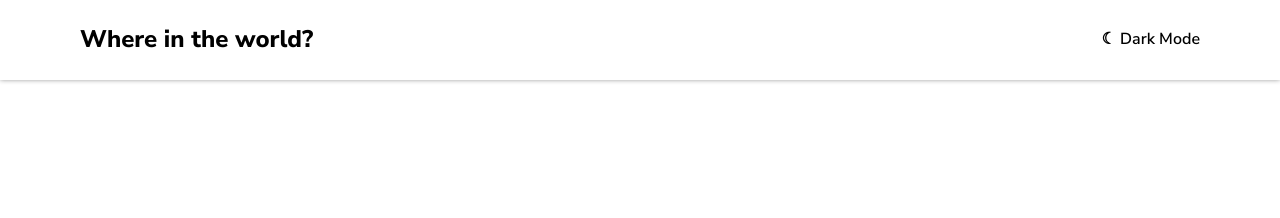
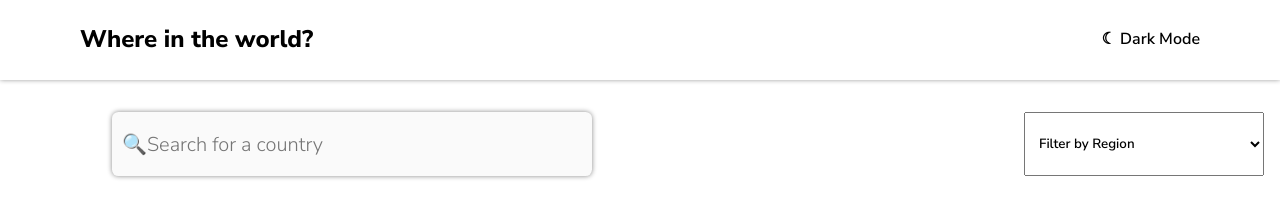
Before and after one commit to Novo1999/REST-countries-API, a website built with Parcel: page index.html in a window 1280 px wide. Built offline with nearby package versions, Linux system fonts and the light colour scheme; no server answers.

Commit message:
feature added

```diff
--- a/index.html
+++ b/index.html
@@ -13,6 +13,19 @@
       <h1>Where in the world?</h1>
       <button>☾ Dark Mode</button>
     </nav>
+    <div class="filter">
+      <form>
+        <input type="text" placeholder="🔍Search for a country" />
+      </form>
+      <select name="region" id="region">
+        <option value="Region">Filter by Region</option>
+        <option value="Africa">Africa</option>
+        <option value="America">America</option>
+        <option value="Asia">Asia</option>
+        <option value="Europe">Europe</option>
+        <option value="Oceania">Oceania</option>
+      </select>
+    </div>
     <div class="container flags">
       <ul class="flag-items">
         <!-- <li>
--- a/src/js/model.js
+++ b/src/js/model.js
@@ -13,7 +13,6 @@ export async function init(countries) {
     );
     const data = await fetchPro.json();
     state.country = data;
-    console.log(state.country);
 
     data.forEach(country =>
       view.renderCountries(
@@ -29,10 +28,4 @@ export async function init(countries) {
   }
 }
 
-init('bd,in,de,us,it,co,br,ar');
-
-// setTimeout(() => console.log(state.country[0]), 1000);
-// setTimeout(() => console.log(state.country[7].population), 1000);
-// setTimeout(() => console.log(state.country[7].name.common), 1000);
-// setTimeout(() => console.log(state.country[7].flags.png), 1000);
-// setTimeout(() => console.log(state.country[7].region), 1000);
+init('bd');
--- a/src/sass/main.scss
+++ b/src/sass/main.scss
@@ -1,7 +1,7 @@
-@import url("https://fonts.googleapis.com/css2?family=Nunito+Sans:wght@300;600;800&display=swap");
+@import url('https://fonts.googleapis.com/css2?family=Nunito+Sans:wght@300;600;800&display=swap');
 
 * {
-  font-family: "Nunito Sans", sans-serif;
+  font-family: 'Nunito Sans', sans-serif;
   box-sizing: border-box;
   margin: 0;
   padding: 0;
@@ -13,14 +13,14 @@ $light-mode-text: hsl(200, 15%, 8%);
 $light-mode-input: hsl(0, 0%, 52%);
 $light-mode-bg: hsl(0, 0%, 98%);
 $dark-text-light-el: hsl(0, 0%, 100%);
-
+$box-shadow: rgba(0, 0, 0, 0.479) 0px 0.1px 5px;
 .navigation {
   display: flex;
   justify-content: space-between;
   align-items: center;
   padding: 2rem 5rem 2.1rem 5rem;
   height: 5rem;
-  box-shadow: rgba(0, 0, 0, 0.479) 0px 0.1px 5px;
+  box-shadow: $box-shadow;
   background-color: $dark-text-light-el;
   button {
     background: none;
@@ -32,7 +32,7 @@ $dark-text-light-el: hsl(0, 0%, 100%);
 }
 .flags {
   position: absolute;
-  top: 10rem;
+  top: 14rem;
   bottom: 0;
   left: 6rem;
   right: 0;
@@ -45,14 +45,15 @@ $dark-text-light-el: hsl(0, 0%, 100%);
   li {
     width: 20rem;
     height: 22rem;
-    box-shadow: rgba(149, 157, 165, 0.418) 0px 8px 24px;
+    box-shadow: $box-shadow;
     border-radius: 0.5rem;
     margin-left: 1rem;
+    cursor: pointer;
   }
   img {
     width: 20rem;
-    height: 13rem;
-    object-fit: cover;
+    height: 12rem;
+    // object-fit: cover;
     border-radius: 0.4rem 0.4rem 0 0;
   }
   h1 {
@@ -71,3 +72,29 @@ $dark-text-light-el: hsl(0, 0%, 100%);
     padding: 1rem 0 0 1.5rem;
   }
 }
+
+.filter {
+  display: flex;
+  justify-content: space-between;
+  width: 90%;
+  margin: 2rem 0 0 7rem;
+  input {
+    padding: 10px;
+    height: 4rem;
+    width: 30rem;
+    font-size: 20px;
+    background-color: $light-mode-bg;
+    border: none;
+    box-shadow: $box-shadow;
+    border-radius: 0.4rem;
+  }
+  select {
+    width: 15rem;
+    padding: 10px;
+    cursor: pointer;
+    font-weight: 600;
+    option {
+      font-weight: 600;
+    }
+  }
+}
```
